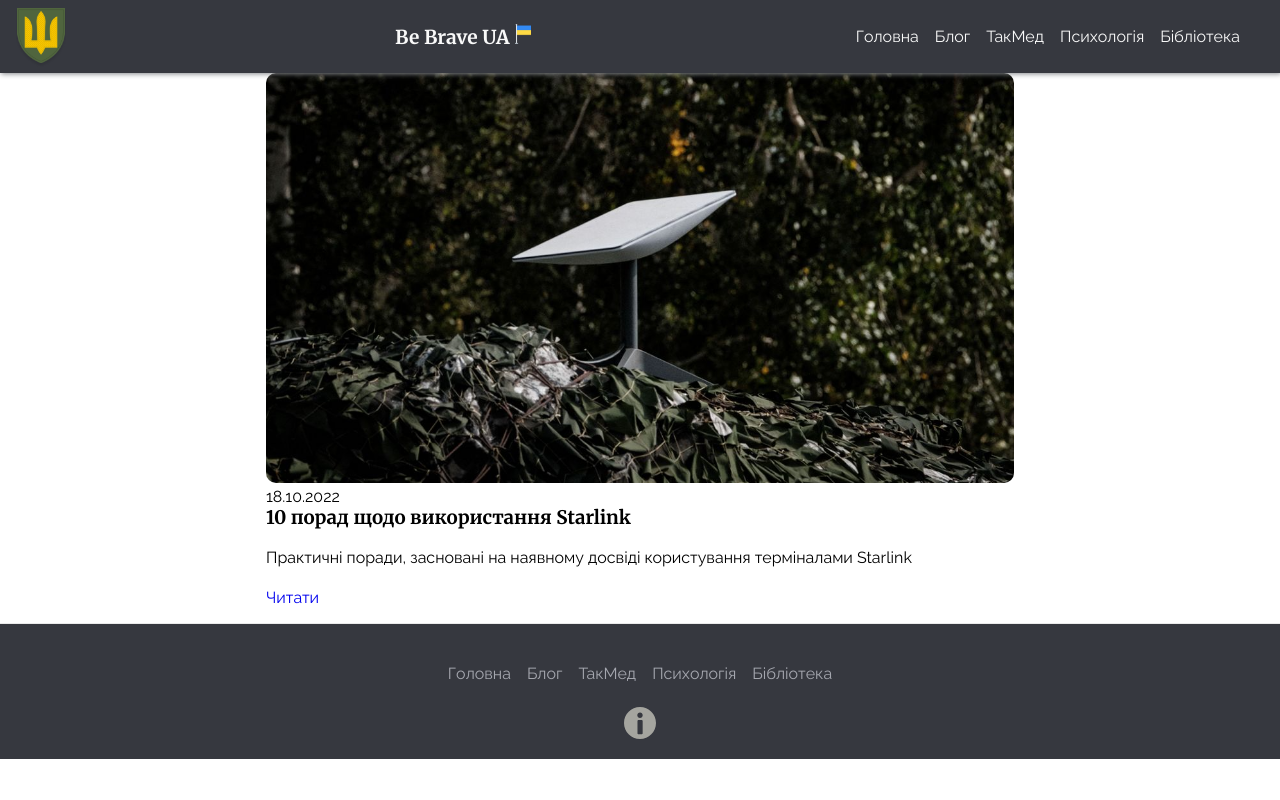
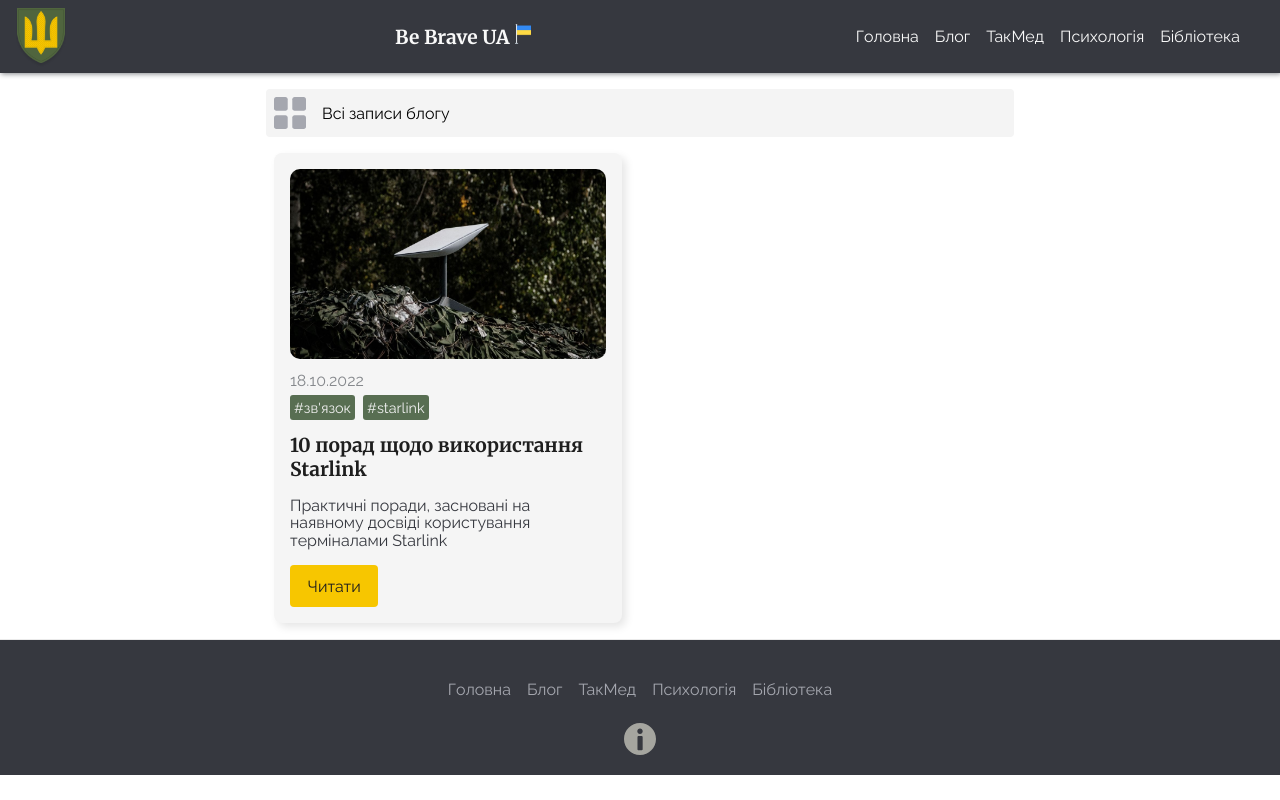
Before and after one commit to art-ste-web/be-brave-ua-blog-next-js, a Next.js app: page /tag/starlink in a window 1280 px wide. Built offline with nearby package versions, Linux system fonts and the light colour scheme.

Commit message:
fix ItemPost, add AllPostsBtn component

```diff
--- /dev/null
+++ b/components/AllPostsBtn.js
@@ -0,0 +1,20 @@
+import Link from "next/link"
+import Image from "next/image"
+
+export default function AllPostsBtn() {
+  return (
+    <div>
+          <Link href='/blog'>
+              <a className='btn-back'>
+                <Image
+                    src='/images/other-icons/menu-tiles.svg'
+                    alt="book-icon"
+                    width={32}
+                    height={32}
+                />
+                <span>Всі записи блогу</span>
+              </a>
+          </Link>
+    </div>
+  )
+}
--- a/components/Footer.js
+++ b/components/Footer.js
@@ -1,5 +1,6 @@
 import { useState, useEffect } from "react"
 import Image from 'next/image'
+import Link from "next/link"
 
 
 function Footer(props) {
@@ -14,11 +15,11 @@ function Footer(props) {
         <footer className="footer">
 
               <ul className="footer-menu">
-                  <li><a href="/">Головна</a></li>
-                  <li><a href="/blog">Блог</a></li>
-                  <li><a href="#">ТакМед</a> </li>
-                  <li><a href="#">Психологія</a></li>
-                  <li><a href="/biblioteka">Бібліотека</a></li>
+                  <li><Link href='/'>Головна</Link></li>
+                  <li><Link href="/blog">Блог</Link></li>
+                  <li><Link href="#">ТакМед</Link> </li>
+                  <li><Link href="#">Психологія</Link></li>
+                  <li><Link href="/biblioteka">Бібліотека</Link></li>
               </ul>
                       <div className="infoBtn" onClick={showTxt}>
                 <Image
--- a/components/Header.js
+++ b/components/Header.js
@@ -29,11 +29,11 @@ export default function Header() {
           {/* Menu */}
           <nav className="nav">
               <ul className="menu">
-                  <li><a href="/">Головна</a></li>
-                  <li><a href="/blog">Блог</a></li>
-                  <li><a href="#">ТакМед</a> </li>
-                  <li><a href="#">Психологія</a></li>
-                  <li><a href="/biblioteka">Бібліотека</a></li>
+                  <li><Link href='/'>Головна</Link></li>
+                  <li><Link href="/blog">Блог</Link></li>
+                  <li><Link href="#">ТакМед</Link> </li>
+                  <li><Link href="#">Психологія</Link></li>
+                  <li><Link href="/biblioteka">Бібліотека</Link></li>
               </ul>
           </nav>
       </header>
--- a/components/ItemPost.js
+++ b/components/ItemPost.js
@@ -1,24 +1,70 @@
 
 import Link from "next/link"
+import Image from "next/image";
 import { slugify, ImageUrl } from '../utils'
 
 export default function ItemPost({ post: {post} }) {
    console.log(post.slug);
   return (
-    <div className="card">
-        <img src={ post.cover_image} alt="" />
+    // <div className="card">
+    //     <img src={ post.cover_image} alt="" />
 
-        <div className="post-date">{post.date.split('-').reverse().join('.')}</div>
+    //     <div className="post-date">{post.date.split('-').reverse().join('.')}</div>
 
-        <h3>{post.title}</h3>
+    //     <h3>{post.title}</h3>
 
-        <p>{post.excerpt}</p>
+    //     <p>{post.excerpt}</p>
 
 
 
-        <Link href={`/blog/${post.slug}`}>
-            <a className="btn">Читати</a>
-        </Link>
-    </div>
+    //     <Link href={`/blog/${post.slug}`}>
+    //         <a className="btn">Читати</a>
+    //     </Link>
+    // </div>
+
+  <div className="post-card">
+  <Image
+    src={post.cover_image}
+    alt="post-image"
+    width={500}
+    height={300}
+  />
+
+  <div className="post-date">{post.date.split('-').reverse().join('.')}</div>
+
+  <div className="tags">{
+                  post.tags.map(
+                    (tag, index) => {
+
+                      //const slug = slugify(tag)
+                      const slug = tag
+
+
+                      return (
+                        <Link key={index} href={`/tag/${slug}`}>
+                          <a className="post-tag">
+                            <span>#{tag}</span>
+                          </a>
+                        </Link>
+                      )
+                    }
+                  )
+                }
+          </div>
+
+
+  <Link href={`/blog/${post.slug}`}>
+    <h2 className="post-title">{post.title}</h2>
+  </Link>
+  <Link href={`/blog/${post.slug}`}>
+    <p className="post-excerpt">{post.excerpt}</p>
+  </Link>
+
+
+  <Link href={`/blog/${post.slug}`}>
+      <a className="card-btn">Читати</a>
+  </Link>
+  </div>
+
   )
 }
--- a/pages/tag/[slug].js
+++ b/pages/tag/[slug].js
@@ -4,8 +4,10 @@ import matter from 'gray-matter'
 import Head from 'next/head'
 import { marked } from 'marked'
 import Link from 'next/link'
+import Image from 'next/image'
 import ItemPost from '../../components/ItemPost'
-import { slugify } from '../../utils'
+
+import AllPostsBtn from '../../components/AllPostsBtn'
 // import { NextSeo } from 'next-seo';
 
 export default function tag({ posts }) {
@@ -44,34 +46,19 @@ export default function tag({ posts }) {
               <link rel="icon" href="/favicon.ico" />
             </Head>
 
-      <div className='posts'>
+            <AllPostsBtn />
+
+            <div className='cards-grid'>
+
             {posts.map((post, index) => (
                 <ItemPost key={index} post={post} />
               ))}
+
             </div>
       </div>
 
 
-      {/* <div className="container my-3">
-        <div className="row">
 
-          <div className="col-lg-10 post-date m-1 p-2m-auto">
-
-            {
-              posts.map((post, index) => {
-
-                return <ItemPost key={index} post={post} />
-              }
-              )
-
-            }
-
-
-          </div>
-
-
-        </div>
-      </div> */}
     </>
   )
 
```
Also changed, not shown: pages/blog/[slug].js (+3 -27 lines). Lines whose indentation alone changed are shown as unchanged.
